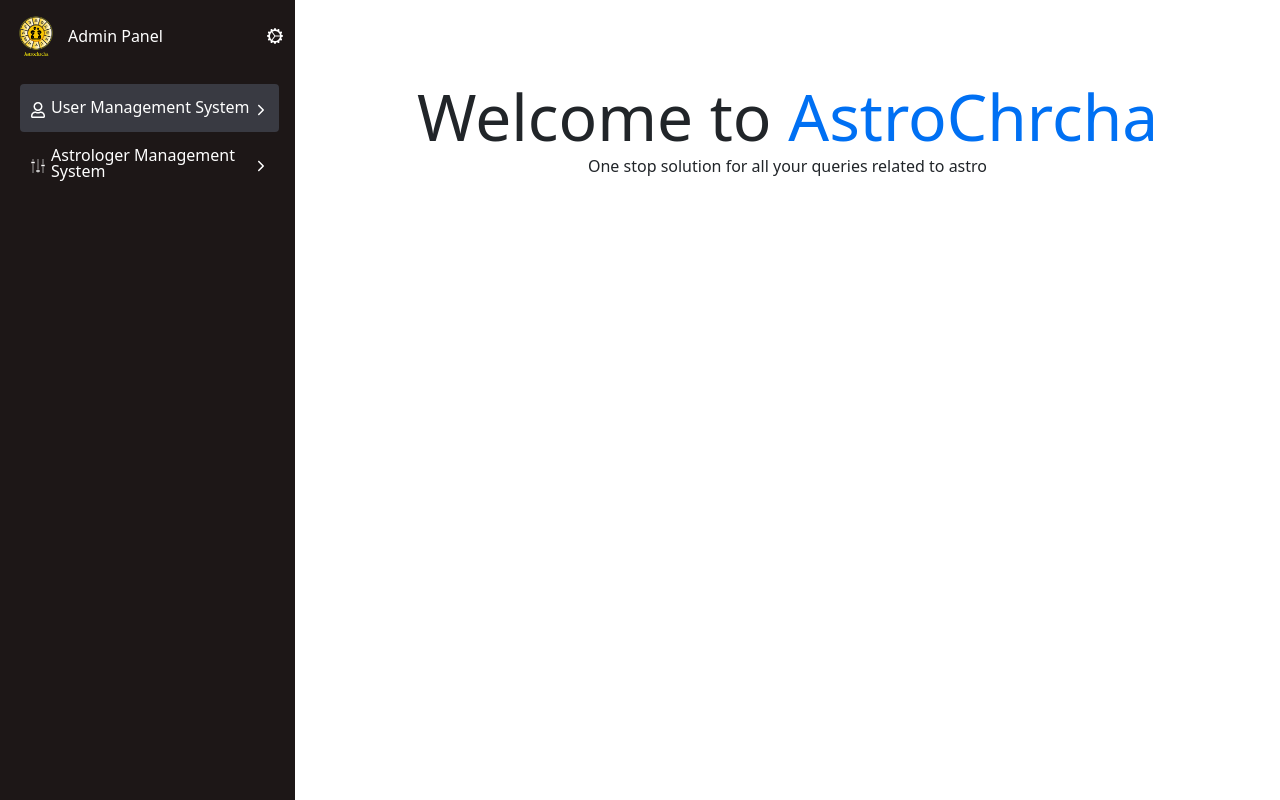
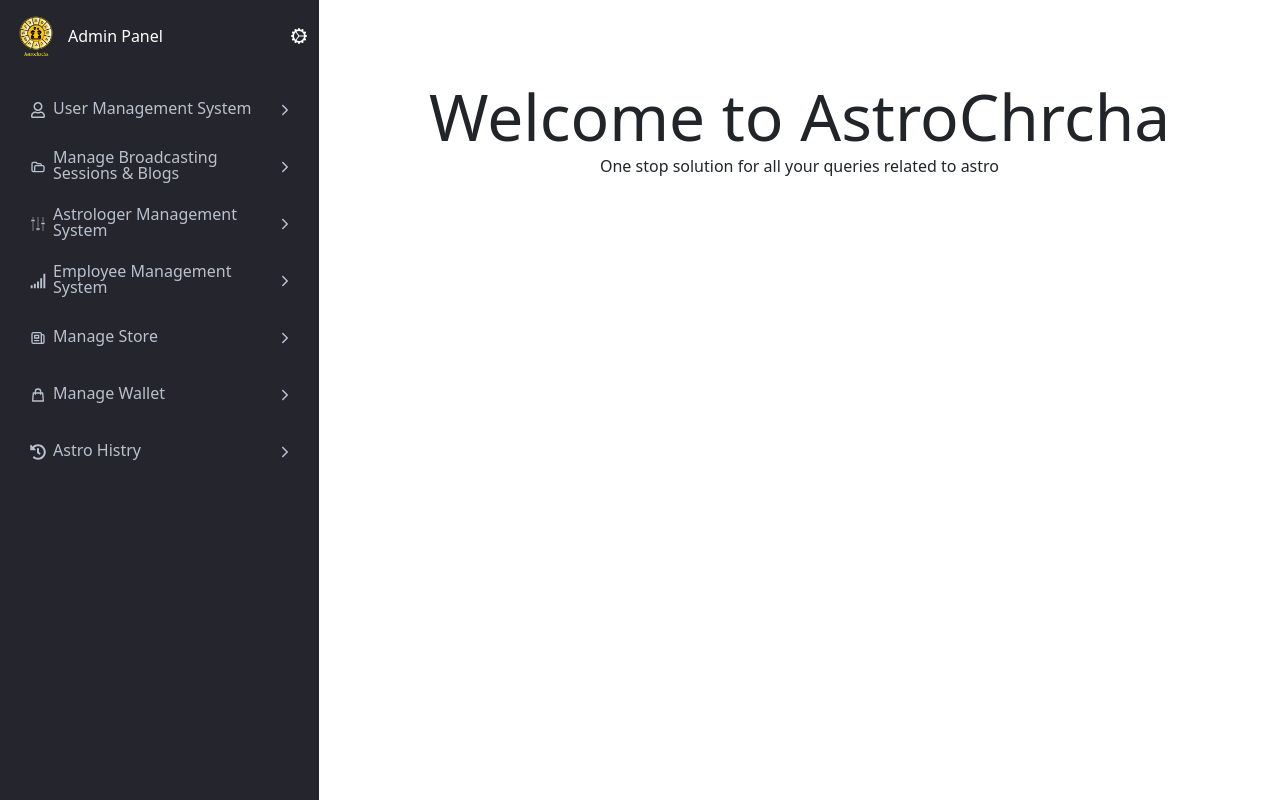
Before and after one commit to imshubhampatel/astroweb, a Next.js app: page /admin in a window 1280 px wide. Built offline with nearby package versions, Linux system fonts and the light colour scheme.

Commit message:
added links and conditional active class in sidebar

```diff
--- a/components/adminPanel/layout.js
+++ b/components/adminPanel/layout.js
@@ -2,7 +2,9 @@
 import Sidebar from "./sidebar";
 import Head from 'next/head'
 
-const Layout = ({ children }) => {
+const Layout = ({ children, ...props }) => {
+
+
     return (
 
         <>
@@ -19,12 +21,12 @@ const Layout = ({ children }) => {
                 <div className="d-flex justify-content-start vh-100 "  >
 
                     <div className="" >
-                    <Sidebar />
+                    <Sidebar {...props} />
 
                     </div>
 
 
-                    <div className="flex-fill" >
+                    <div className="flex-fill overflow-auto">
 
                     {children}
                     </div>
--- a/components/adminPanel/sidebar.js
+++ b/components/adminPanel/sidebar.js
@@ -1,21 +1,21 @@
-import styles from '../../styles/adminPanel/sidebar.module.css'
-import Image from 'next/image'
+import styles from "../../styles/adminPanel/sidebar.module.css";
+import Image from "next/image";
+import Link from "next/link";
 
-import { BsGearWideConnected } from 'react-icons/bs'
-import { FaRegUser } from 'react-icons/fa'
-import { IoIosArrowForward } from 'react-icons/io'
-import {GiSettingsKnobs} from 'react-icons/gi'
+import { BsGearWideConnected } from "react-icons/bs";
+import { FaRegUser, FaHistory } from "react-icons/fa";
+import { IoIosArrowForward } from "react-icons/io";
+import { GiSettingsKnobs, GiNetworkBars } from "react-icons/gi";
+import {
+  HiOutlineFolderOpen,
+  HiOutlineNewspaper,
+  HiOutlineShoppingBag,
+} from "react-icons/hi";
 
-export default function Sidebar() {
+export default function Sidebar(props) {
   return (
-
-        <div className={`${styles.sidebar_base}`}  >
-
-
-
-
-            <div className="d-flex  align-content-center" >
-
+    <div className={`${styles.sidebar_base}`}>
+      <div className="d-flex  align-content-center">
         <div className={`${styles.logoHolder}`}>
           <Image
             src="/astrochrchalogo.png"
@@ -25,42 +25,67 @@ export default function Sidebar() {
           />
         </div>
 
-                <div className={`${styles.mainText}`}>
-                    Admin Panel
-                </div>
+        <Link href="/admin">
+          <a>
+            <div className={`${styles.mainText}`}>Admin Panel</div>
+          </a>
+        </Link>
 
         <div className={`ms-auto ${styles.center_div}`}>
           <BsGearWideConnected />
         </div>
-
       </div>
 
+      {/*
 
+      Main Buttons Panel
 
-            {/* Main Buttons */}
-            <div className={`${styles.button_wrapper}`} >
-
-
-
-                <div className={`${styles.button}  ${styles.buttonActive}  ${styles.center_div}` } >
-
+      */}
+      <div className={`${styles.button_wrapper}`}>
+        {/* User Management Button  */}
+        <div
+          className={` ${styles.button}  ${
+            props.active_page === "0" ? styles.buttonActive : ""
+          }   ${styles.center_div}`}
+        >
           <span>
             <FaRegUser />
           </span>
 
+          <span className={`${styles.buttonText}`}>User Management System</span>
+
+          <span className="ms-auto">
+            <IoIosArrowForward />
+          </span>
+        </div>
+
+        {/* Broadcast Management Button  */}
+        <div
+          className={`${styles.button}  ${
+            props.active_page === "1" ? styles.buttonActive : ""
+          }  ${styles.center_div} my-2`}
+        >
+          <span>
+            <HiOutlineFolderOpen />
+          </span>
+
           <span className={`${styles.buttonText}`}>
-                    User Management System
+            {"Manage Broadcasting Sessions & Blogs"}
           </span>
 
           <span className="ms-auto">
             <IoIosArrowForward />
           </span>
-
-
         </div>
 
-                <div className={`${styles.button}    ${styles.center_div} my-2` } >
-
+        {/* Astrologer Management Button  */}
+        <Link href="/admin/astrologermanagement">
+          <a>
+            <div
+              className={`${styles.button}  ${
+                props.active_page === "2" ? styles.buttonActive : ""
+              }  ${styles.center_div} my-2`}
+            >
               <span>
                 <GiSettingsKnobs />
               </span>
@@ -72,16 +97,80 @@ export default function Sidebar() {
               <span className="ms-auto">
                 <IoIosArrowForward />
               </span>
+            </div>
+          </a>
+        </Link>
 
+        {/* Employee Management Button  */}
+        <div
+          className={`${styles.button} ${
+            props.active_page === "3" ? styles.buttonActive : ""
+          }   ${styles.center_div} my-2`}
+        >
+          <span>
+            <GiNetworkBars />
+          </span>
 
+          <span className={`${styles.buttonText}`}>
+            Employee Management System
+          </span>
+
+          <span className="ms-auto">
+            <IoIosArrowForward />
+          </span>
         </div>
 
+        {/* Store Management Button  */}
+        <div
+          className={`${styles.button}  ${
+            props.active_page === "3" ? styles.buttonActive : ""
+          }  ${styles.center_div} my-2`}
+        >
+          <span>
+            <HiOutlineNewspaper />
+          </span>
+
+          <span className={`${styles.buttonText}`}>Manage Store</span>
+
+          <span className="ms-auto">
+            <IoIosArrowForward />
+          </span>
         </div>
 
+        {/* Wallet Management Button  */}
+        <div
+          className={`${styles.button} ${
+            props.active_page === "4" ? styles.buttonActive : ""
+          }   ${styles.center_div} my-2`}
+        >
+          <span>
+            <HiOutlineShoppingBag />
+          </span>
 
+          <span className={`${styles.buttonText}`}>Manage Wallet</span>
 
-
+          <span className="ms-auto">
+            <IoIosArrowForward />
+          </span>
         </div>
 
-    )
+        {/* History Button  */}
+        <div
+          className={`${styles.button}  ${
+            props.active_page === "4" ? styles.buttonActive : ""
+          }  ${styles.center_div} mt-2`}
+        >
+          <span>
+            <FaHistory />
+          </span>
+
+          <span className={`${styles.buttonText}`}>Astro Histry</span>
+
+          <span className="ms-auto">
+            <IoIosArrowForward />
+          </span>
+        </div>
+      </div>
+    </div>
+  );
 }
--- a/pages/_app.js
+++ b/pages/_app.js
@@ -1,4 +1,4 @@
-// import '../styles/globals.css'
+import '../styles/globals.css'
 import Layout from '../components/Layout'
 import 'bootstrap/dist/css/bootstrap.css'
 import Head from 'next/head'
--- a/styles/adminPanel/sidebar.module.css
+++ b/styles/adminPanel/sidebar.module.css
@@ -1,9 +1,9 @@
 .sidebar_base{
-    background-color: #1d1717;
+    background-color: #25262D;
     color: white;
     height: 100%;
     padding: .75rem;
-    width: 18.438rem;
+    width: 19.938rem;
 
 }
 
@@ -39,15 +39,23 @@
     /* border: solid red; */
     padding-left: 10px;
     padding-right: 10px;
-    height: 3rem;
+    height: 3.063rem;
     border-radius: 4px;
+    color: #B9C1CE;
+
+}
+
+.button:hover{
+    background-color: #393A42;
 }
 
 .buttonText{
     padding-left: 5px;
+    margin-left: 2px;
     line-height: .983rem;
 }
 
 .buttonActive{
     background-color: #393A42;
+    color: white;
 }
--- a/styles/globals.css
+++ b/styles/globals.css
@@ -1,4 +1,4 @@
-/* html,
+html,
 body {
   padding: 0;
   margin: 0;
@@ -6,11 +6,11 @@ body {
     Ubuntu, Cantarell, Fira Sans, Droid Sans, Helvetica Neue, sans-serif;
 }
 
-a {
-  color: inherit;
-  text-decoration: none;
+a{
+  color: inherit !important;
+  text-decoration: none !important;
 }
 
 * {
   box-sizing: border-box;
-} */
+}
```
Also changed, not shown: pages/admin/astrologermanagement.js (+12 -0 lines). Lines whose indentation alone changed are shown as unchanged.
